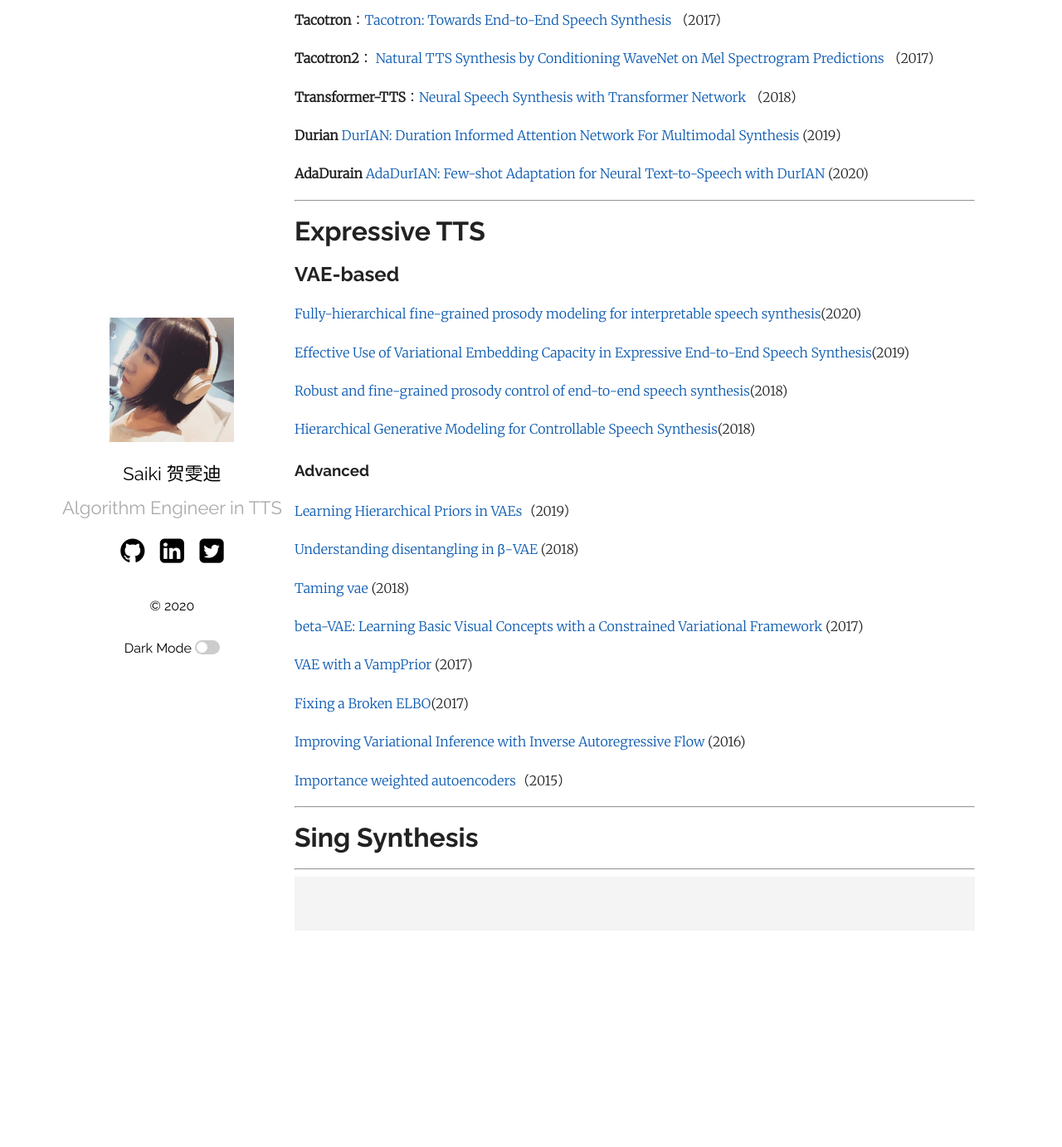
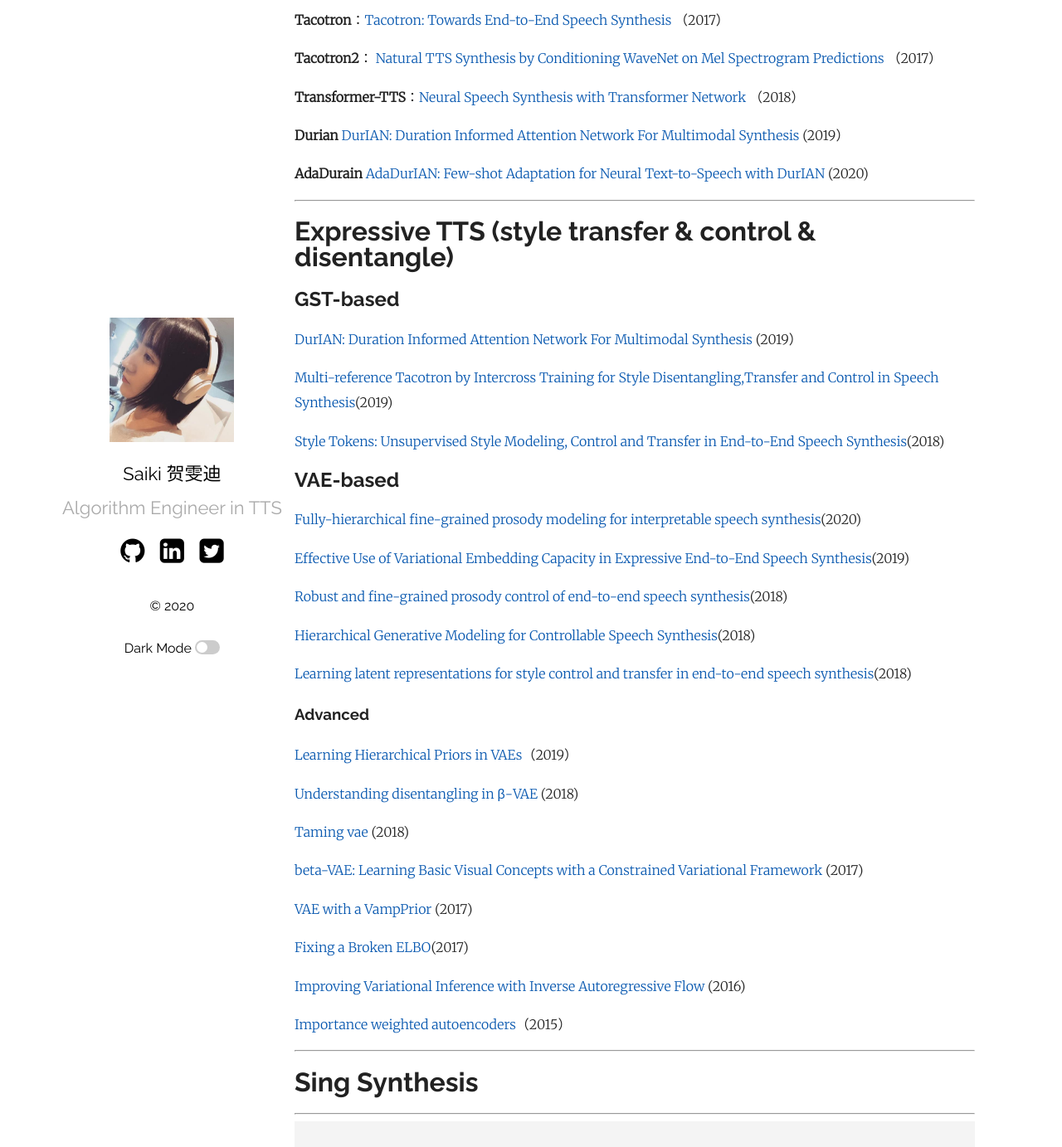
Before and after one commit to MisakaMikoto96/saikidee.github.io, a Jekyll site: the page built from _posts/2020-09-16-tts-paper.markdown, in a window 1280 px wide and 1400 px high, scrolled down 1055 px. Shown: the top 1383 px of the window at 83% size. Built offline with Jekyll 4.4.1, drawn with Linux system fonts in a browser that asks for light colours; before the commit the page ends 2222 px from its top, so only the background shows below that.

Commit message:
Update 2020-09-16-tts-paper.markdown

```diff
--- a/_posts/2020-09-16-tts-paper.markdown
+++ b/_posts/2020-09-16-tts-paper.markdown
@@ -56,7 +56,13 @@ __________
 
 __________
 
-# Expressive TTS
+# Expressive TTS (style transfer & control & disentangle)
+## GST-based
+[DurIAN: Duration Informed Attention Network For Multimodal Synthesis](https://arxiv.org/abs/1909.01700.pdf) (2019）
+
+[Multi-reference Tacotron by Intercross Training for Style Disentangling,Transfer and Control in Speech Synthesis](https://arxiv.org/abs/1904.02373.pdf)(2019)
+
+[Style Tokens: Unsupervised Style Modeling, Control and Transfer in End-to-End Speech Synthesis](https://arxiv.org/abs/1803.09017.pdf)(2018)
 
 ## VAE-based
 [Fully-hierarchical fine-grained prosody modeling for interpretable speech synthesis](https://arxiv.org/abs/2002.03785.pdf)(2020)
@@ -66,6 +72,9 @@ __________
 [Robust and fine-grained prosody control of end-to-end speech synthesis](https://arxiv.org/abs/1811.02122.pdf)(2018)
 
 [Hierarchical Generative Modeling for Controllable Speech Synthesis](https://arxiv.org/abs/1810.07217.pdf)(2018)
+
+[Learning latent representations for style control and transfer in end-to-end speech synthesis](https://arxiv.org/abs/1812.04342.pdf)(2018)
+
 
 
 
```
